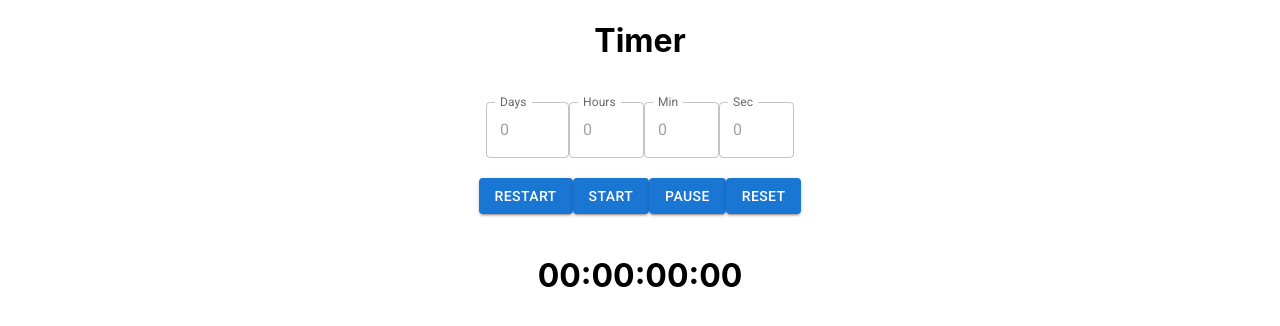
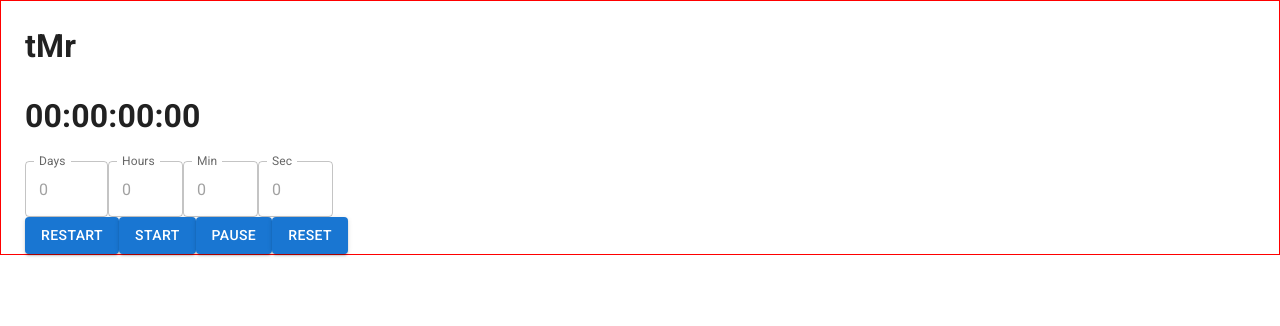
Before and after one commit to omobosteven/timer-rc, a React (Create React App) app: page / in a window 1280 px wide. Shown: the top 326 px of the page. Built offline with nearby package versions, Linux system fonts and the light colour scheme.

Commit message:
setup base theme

```diff
--- /dev/null
+++ b/jsconfig.json
@@ -0,0 +1,6 @@
+{
+  "compilerOptions": {
+    "baseUrl": "src"
+  },
+  "include": ["src/**/*"]
+}
--- a/public/index.html
+++ b/public/index.html
@@ -36,7 +36,7 @@
   </head>
   <body>
     <noscript>You need to enable JavaScript to run this app.</noscript>
-    <div id="root"></div>
+    <main id="root"></main>
     <!--
       This HTML file is a template.
       If you open it directly in the browser, you will see an empty page.
--- a/src/App.css
+++ /dev/null
@@ -1,38 +0,0 @@
-.App {
-  text-align: center;
-}
-
-.App-logo {
-  height: 40vmin;
-  pointer-events: none;
-}
-
-@media (prefers-reduced-motion: no-preference) {
-  .App-logo {
-    animation: App-logo-spin infinite 20s linear;
-  }
-}
-
-.App-header {
-  background-color: #282c34;
-  min-height: 100vh;
-  display: flex;
-  flex-direction: column;
-  align-items: center;
-  justify-content: center;
-  font-size: calc(10px + 2vmin);
-  color: white;
-}
-
-.App-link {
-  color: #61dafb;
-}
-
-@keyframes App-logo-spin {
-  from {
-    transform: rotate(0deg);
-  }
-  to {
-    transform: rotate(360deg);
-  }
-}
--- a/src/App.js
+++ b/src/App.js
@@ -1,10 +1,10 @@
 import { useEffect, useState } from "react";
-import { useCountdown } from "./hooks/useCountdown";
-import { TimerActions } from "./components/TimerActions";
-import { TimerCount } from "./components/TimerCount";
-import { TimerInputs } from "./components/TimerInputs";
 import { add, getTime } from "date-fns";
-import "./App.css";
+import { useCountdown } from "hooks/useCountdown";
+import { TimerActions } from "components/TimerActions";
+import { TimerCount } from "components/TimerCount";
+import { TimerInputs } from "components/TimerInputs";
+import { Container } from "reusables/Contianer";
 
 function App() {
   const [targetTime, setTargetTime] = useState(() => getTime(new Date()));
@@ -92,17 +92,21 @@ function App() {
   };
 
   return (
-    <div className="App">
-      <h1>Timer</h1>
-      <br />
+    <Container maxWidth={false}>
+      <h1>tMr</h1>
+
+      <TimerCount
+        days={days}
+        hours={hours}
+        minutes={minutes}
+        seconds={seconds}
+      />
+
       <div>
         <TimerInputs
           timerInput={timerInput}
           handleChangeTimeField={handleChangeTimeField}
         />
-
-        <br />
-        <br />
 
         <TimerActions
           handleRestart={handleRestart}
@@ -111,14 +115,7 @@ function App() {
           handleReset={handleReset}
         />
       </div>
-      <br />
-      <TimerCount
-        days={days}
-        hours={hours}
-        minutes={minutes}
-        seconds={seconds}
-      />
-    </div>
+    </Container>
   );
 }
 
--- a/src/index.css
+++ /dev/null
@@ -1,13 +0,0 @@
-body {
-  margin: 0;
-  font-family: -apple-system, BlinkMacSystemFont, 'Segoe UI', 'Roboto', 'Oxygen',
-    'Ubuntu', 'Cantarell', 'Fira Sans', 'Droid Sans', 'Helvetica Neue',
-    sans-serif;
-  -webkit-font-smoothing: antialiased;
-  -moz-osx-font-smoothing: grayscale;
-}
-
-code {
-  font-family: source-code-pro, Menlo, Monaco, Consolas, 'Courier New',
-    monospace;
-}
--- a/src/index.js
+++ b/src/index.js
@@ -1,13 +1,16 @@
-import React from 'react';
-import ReactDOM from 'react-dom/client';
-import './index.css';
-import App from './App';
-import reportWebVitals from './reportWebVitals';
+import React from "react";
+import ReactDOM from "react-dom/client";
 
-const root = ReactDOM.createRoot(document.getElementById('root'));
+import App from "./App";
+import { ThemeProvider } from "./theme";
+import reportWebVitals from "./reportWebVitals";
+
+const root = ReactDOM.createRoot(document.getElementById("root"));
 root.render(
   <React.StrictMode>
-    <App />
+    <ThemeProvider>
+      <App />
+    </ThemeProvider>
   </React.StrictMode>
 );
 
--- /dev/null
+++ b/src/reusables/Container.styles.jsx
@@ -0,0 +1,5 @@
+import { Container as MuiContainer, styled } from "@mui/material";
+
+export const StyledContainer = styled(MuiContainer)({
+  border: "1px solid red",
+});
--- /dev/null
+++ b/src/reusables/Contianer.jsx
@@ -0,0 +1,5 @@
+import { StyledContainer } from "./Container.styles";
+
+export const Container = (props) => {
+  return <StyledContainer {...props} />;
+};
--- /dev/null
+++ b/src/theme/index.js
@@ -0,0 +1,24 @@
+import {
+  ThemeProvider as MuiThemeProvider,
+  createTheme,
+  CssBaseline,
+} from "@mui/material";
+import { StyledEngineProvider } from "@mui/material/styles";
+
+import { ComponentOverrides } from "./overrides";
+
+export const ThemeProvider = ({ children }) => {
+  const themeOptions = {};
+
+  const theme = createTheme(themeOptions);
+  theme.components = ComponentOverrides(theme);
+
+  return (
+    <StyledEngineProvider injectFirst>
+      <MuiThemeProvider theme={theme}>
+        <CssBaseline />
+        {children}
+      </MuiThemeProvider>
+    </StyledEngineProvider>
+  );
+};
--- /dev/null
+++ b/src/theme/overrides/GlobalStyles.js
@@ -0,0 +1,7 @@
+export const GlobalStyles = (theme) => {
+  return {
+    MuiCssBaseline: {
+      styleOverrides: {},
+    },
+  };
+};
--- /dev/null
+++ b/src/theme/overrides/index.js
@@ -0,0 +1,7 @@
+import { GlobalStyles } from "./GlobalStyles";
+
+export const ComponentOverrides = (theme) => {
+  return {
+    ...GlobalStyles(theme),
+  };
+};
```
